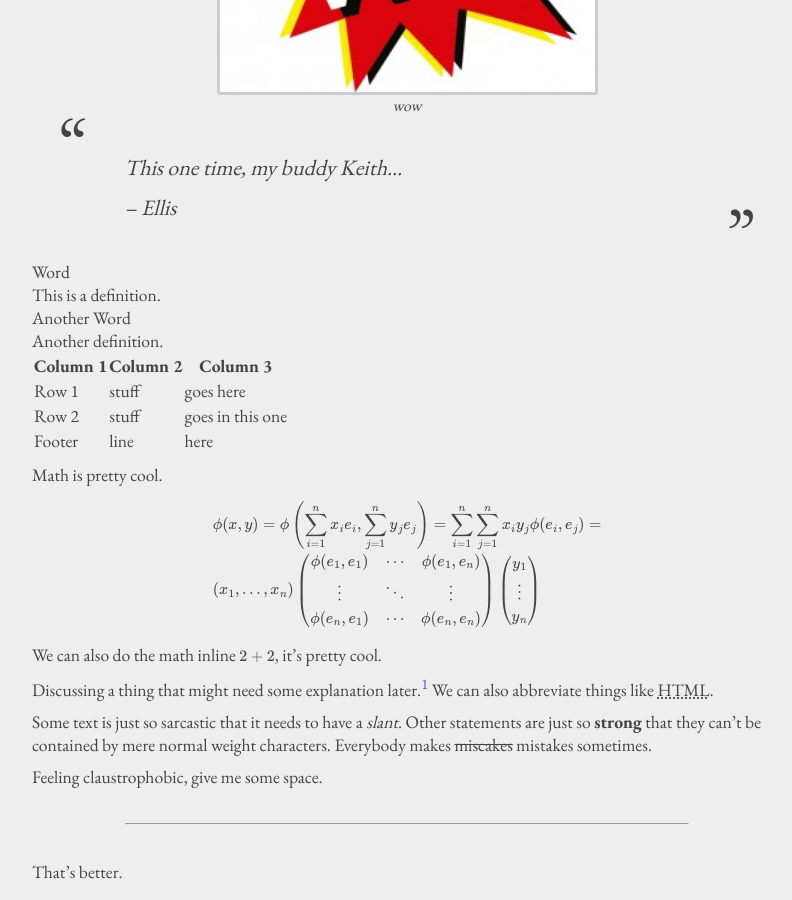
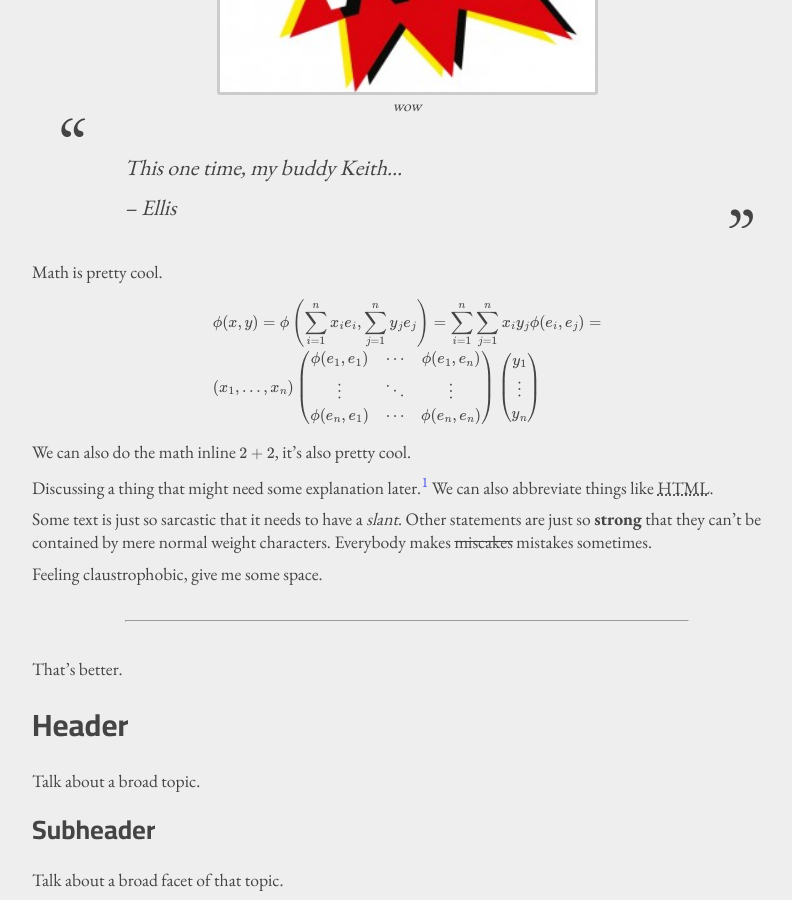
Before and after one commit to emar10/ethanmartin.net, a Jekyll site: the page built from _posts/2018-06-02-test-post.md, in a window 1280 px wide and 900 px high, scrolled down 782 px. Shown: the whole window, without its empty margins (233-1025 px from the left). Built offline with Jekyll 4.4.1, drawn with Linux system fonts in a browser that asks for light colours; formulas are drawn with MathJax 3.

Commit message:
update blog index and post permalinks

```diff
--- a/_config.yml
+++ b/_config.yml
@@ -20,9 +20,11 @@
   line in _config.yml. It will appear in your document head meta (for
   Google search results) and in your feed.xml site description.
 baseurl: "" # the subpath of your site, e.g. /blog
-url: "" # the base hostname & protocol for your site, e.g. http://example.com
+url: "ethanmartin.net" # the base hostname & protocol for your site, e.g. http://example.com
 
 # Build settings
 markdown: kramdown
 plugins:
   - jekyll-feed
+
+permalink: /blog/:categories/:year/:month/:day/:title/
--- a/_posts/2018-06-02-test-post.md
+++ b/_posts/2018-06-02-test-post.md
@@ -30,19 +30,6 @@
 >
 > -- Ellis
 
-Word
-: This is a definition.
-
-Another Word
-: Another definition.
-
-| Column 1 | Column 2 | Column 3
-|-|
-| Row 1 | stuff | goes here
-| Row 2 | stuff | goes in this one
-|=|
-| Footer | line | here
-
 Math is pretty cool.
 
 $$
@@ -62,7 +49,7 @@
 \end{align*}
 $$
 
-We can also do the math inline $$ 2 + 2 $$, it's pretty cool.
+We can also do the math inline $$ 2 + 2 $$, it's also pretty cool.
 
 Discussing a thing that might need some explanation later.[^1] We can also abbreviate things like HTML.
 
--- a/blog/index.html
+++ b/blog/index.html
@@ -1,9 +1,6 @@
 ---
 layout: default
 ---
-<div class="warning">
-  <p><strong>Note: </strong>The blog is currently in progress. Posts will mostly be for testing, elements will be missing, and styling will be a bit odd.</p>
-</div>
 <div class="centered">
   <h1>My ramblings on programming and other things.</h1>
 
```
